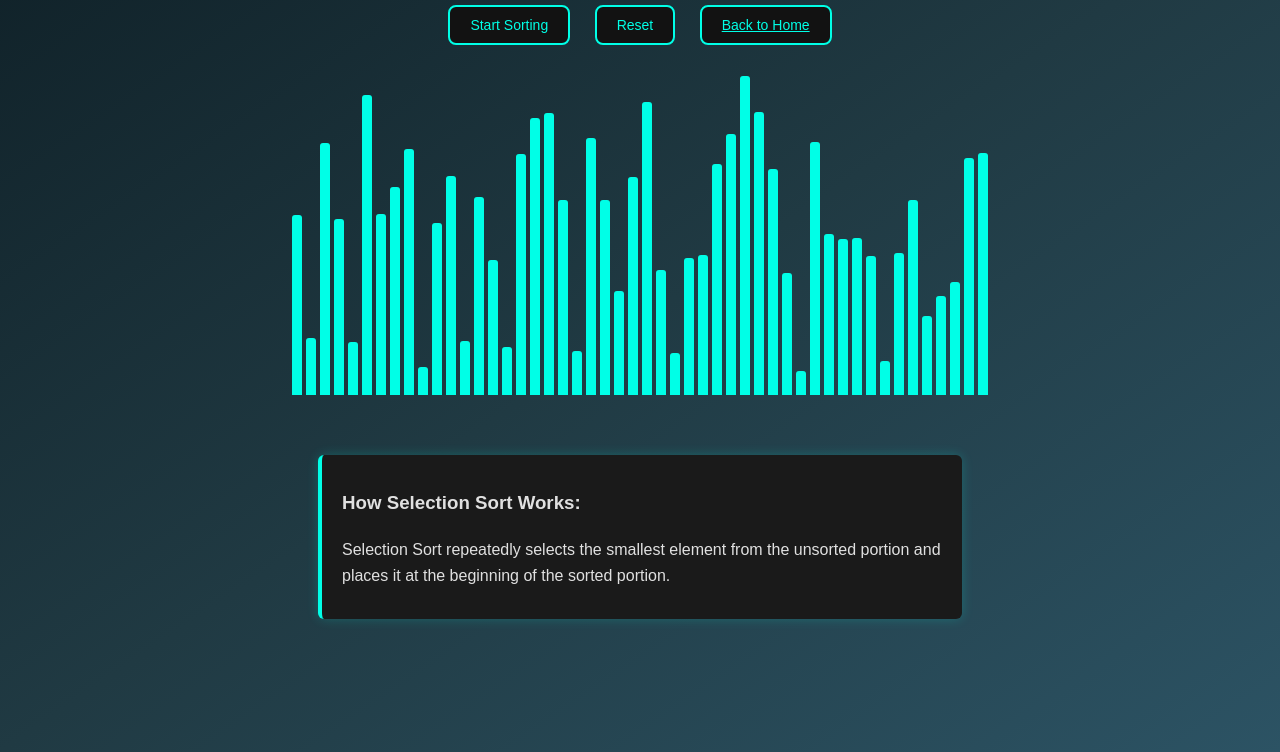
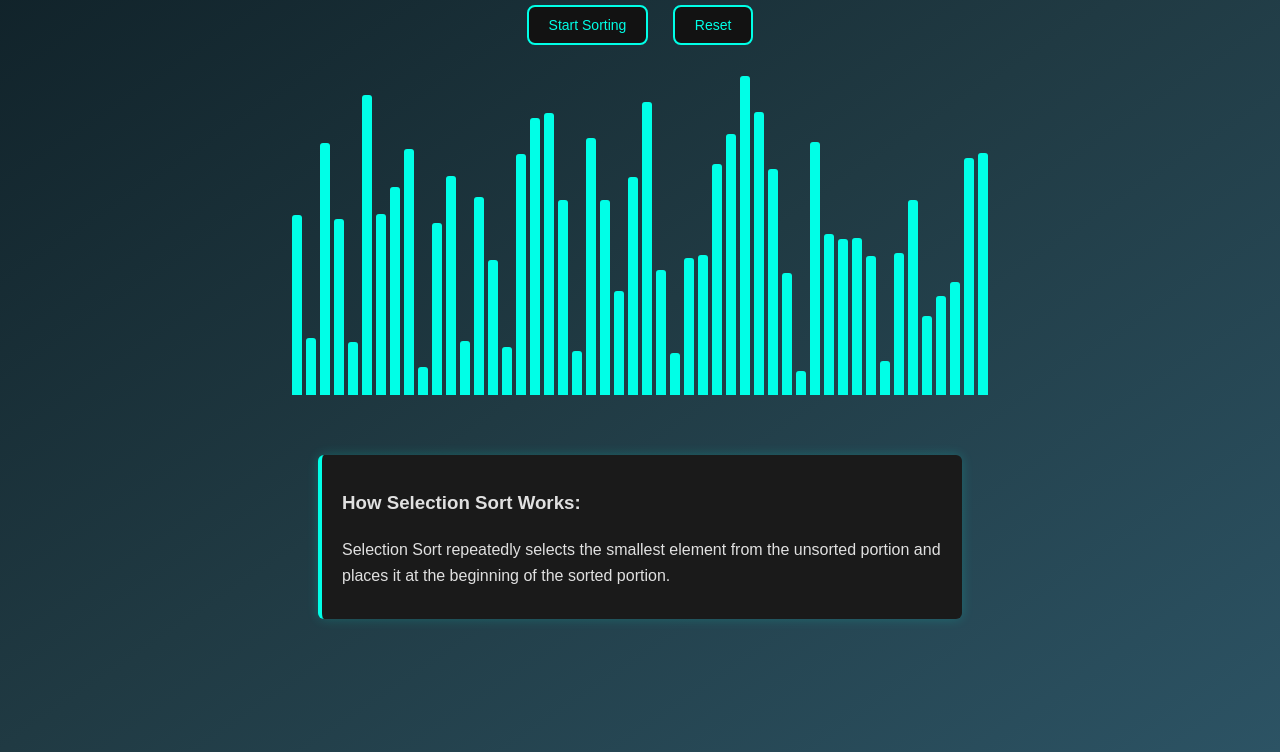
Before and after one commit to JayvardhanSinghNegi/DSA-Visualiser, a plain HTML site: page dsa_visualiser/sorting/selection-sort.html in a window 1280 px wide. Shown: the part 108-860 px from the top of the page. Drawn offline with Linux system fonts and the light colour scheme.

Commit message:
Update selection-sort.html

```diff
--- a/dsa_visualiser/sorting/selection-sort.html
+++ b/dsa_visualiser/sorting/selection-sort.html
@@ -10,7 +10,7 @@
   <div id="controls">
     <button onclick="startSort()">Start Sorting</button>
     <button onclick="resetArray()">Reset</button>
-    <a href="/Users/jayvardhannegi/Documents/project/Dsa-Visualiser/index.html" class="algo-button">Back to Home</a>
+
   </div>
   <div id="bars-container"></div>
   <div class="description">
```
